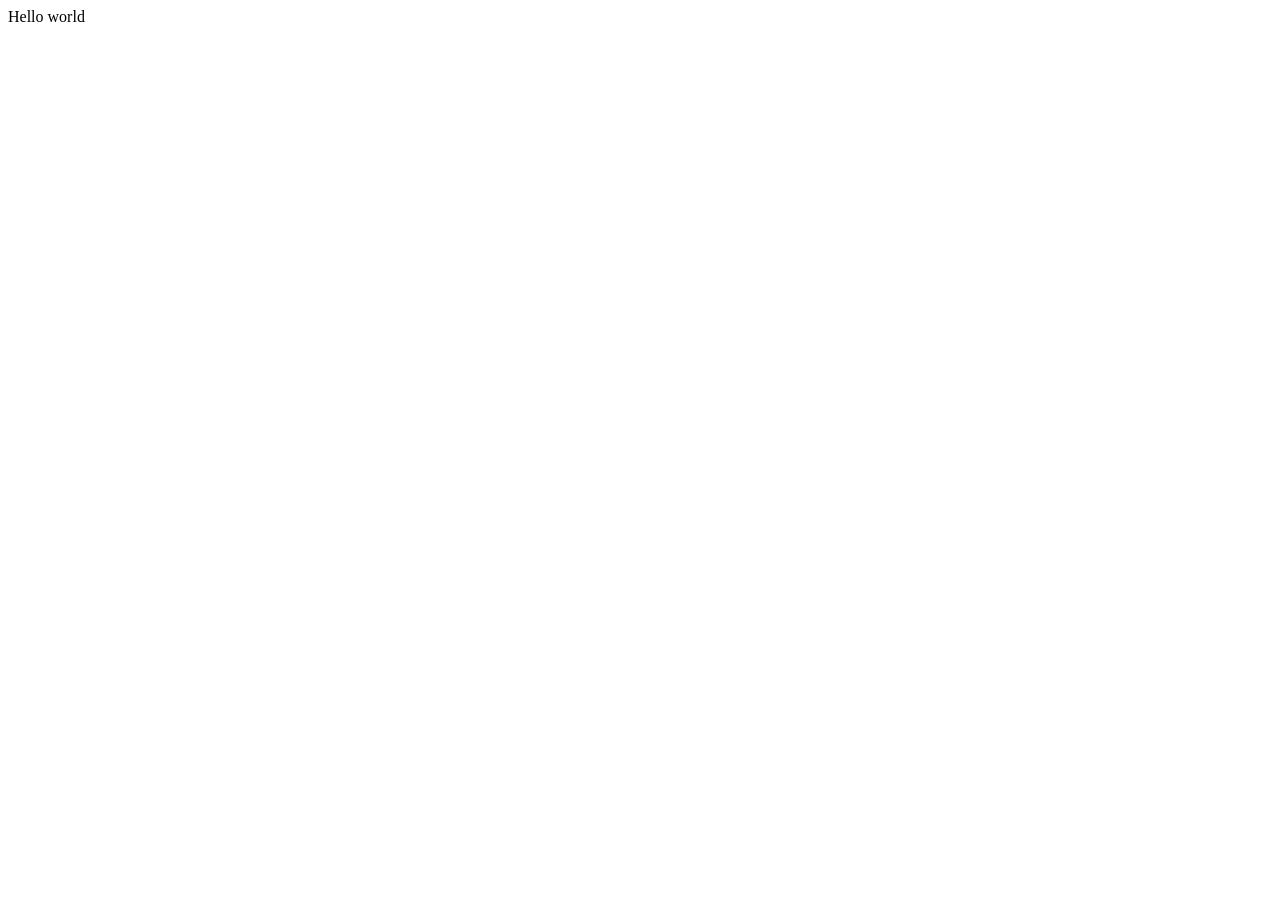
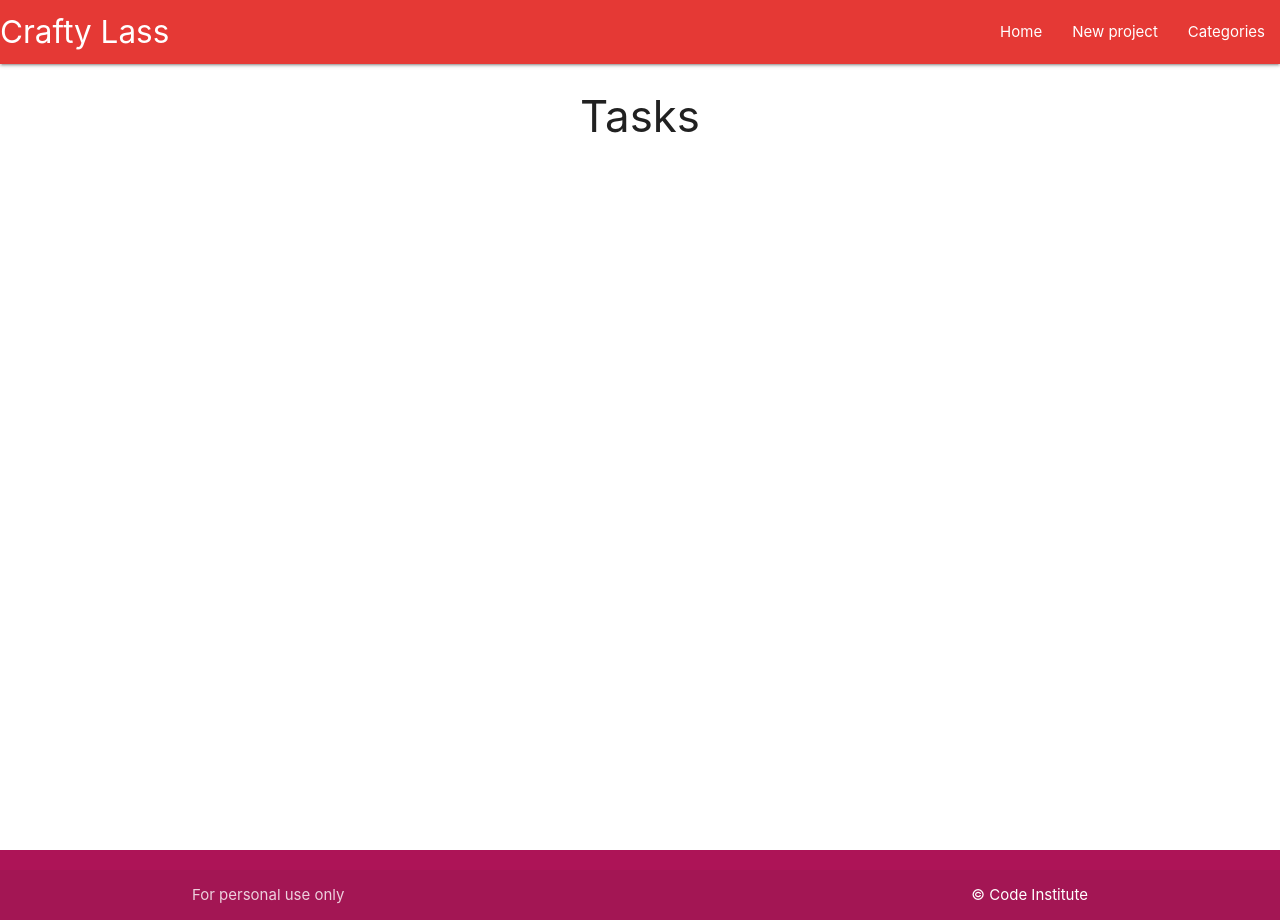
Before and after one commit to HArt11/taskmanager, a Flask app: page / in a window 1280 px wide. Before the commit the page is almost empty. Run offline with Flask 3, Linux system fonts and the light colour scheme.

Commit message:
footer fix

```diff
--- a/taskmanager/routes.py
+++ b/taskmanager/routes.py
@@ -5,4 +5,4 @@ from taskmanager.models import Category, Task
 
 @app.route("/")
 def home():
-    return render_template("base.html")
+    return render_template("tasks.html")
--- /dev/null
+++ b/taskmanager/static/css/style.css
@@ -0,0 +1,10 @@
+  /** sticky footer from Materialize **/
+  body {
+      display: flex;
+      min-height: 100vh;
+      flex-direction: column;
+  }
+
+  main {
+      flex: 1 0 auto;
+  }
--- /dev/null
+++ b/taskmanager/static/js/script.js
@@ -0,0 +1,5 @@
+document.addEventListener('DOMContentLoaded', function () {
+    //side nav initialisation
+    let sidenav = document.querySelectorAll('.sidenav');
+    M.Sidenav.init(sidenav);
+});
--- a/taskmanager/templates/base.html
+++ b/taskmanager/templates/base.html
@@ -4,9 +4,71 @@
     <meta charset="UTF-8" />
     <meta http-equiv="X-UA-Compatible" content="IE=edge" />
     <meta name="viewport" content="width=device-width, initial-scale=1.0" />
+    <!-- font awesome v 6.4.0-->
+    <link
+      rel="stylesheet"
+      href="https://cdnjs.cloudflare.com/ajax/libs/font-awesome/6.4.0/css/all.min.css"
+      integrity="sha512-iecdLmaskl7CVkqkXNQ/ZH/XLlvWZOJyj7Yy7tcenmpD1ypASozpmT/E0iPtmFIB46ZmdtAc9eNBvH0H/ZpiBw=="
+      crossorigin="anonymous"
+      referrerpolicy="no-referrer"
+    />
+    <!-- Compiled and minified CSS, from Materialize-->
+    <link
+      rel="stylesheet"
+      href="https://cdnjs.cloudflare.com/ajax/libs/materialize/1.0.0/css/materialize.min.css"
+    />
+
+    <!-- my css stylesheet-->
+    <link
+      rel="stylesheet"
+      href="{{ url_for('static', filename='css/style.css') }}"
+      type="text/css"
+    />
+
     <title>Task manager</title>
   </head>
   <body>
-    Hello world
+    <header>
+      <!-- top nav bar-->
+      <nav class="red darken-1">
+        <div class="nav-wrapper">
+          <a href="{{ url_for('home') }}!" class="brand-logo">Crafty Lass</a>
+          <a href="#" data-target="mobile-demo" class="sidenav-trigger"
+            ><i class="fas fa-bars"></i
+          ></a>
+          <ul class="right hide-on-med-and-down">
+            <li><a href="{{ url_for('home') }}">Home</a></li>
+            <li><a href="">New project</a></li>
+            <li><a href="">Categories</a></li>
+          </ul>
+        </div>
+      </nav>
+
+      <!--mobile side nav bar-->
+      <ul class="sidenav" id="mobile-demo">
+        <li><a href="{{ url_for('home') }}">Home</a></li>
+        <li><a href="">New project</a></li>
+        <li><a href="">Categories</a></li>
+      </ul>
+    </header>
+
+    <main class="containter">{% block content %} {% endblock %}</main>
+
+    <footer class="page-footer pink darken-3">
+      <div class="footer-copyright">
+        <div class="container">
+          For personal use only
+          <a
+            class="white-text right"
+            href="https://codeinstitute.net"
+            target="_blank"
+            >&copy; Code Institute</a
+          >
+        </div>
+      </div>
+    </footer>
+    <!-- Compiled and minified JavaScript, from Materialize -->
+    <script src="https://cdnjs.cloudflare.com/ajax/libs/materialize/1.0.0/js/materialize.min.js"></script>
+    <script src="{{ url_for('static', filename='js/script.js') }}"></script>
   </body>
 </html>
--- /dev/null
+++ b/taskmanager/templates/tasks.html
@@ -0,0 +1,7 @@
+{% extends "base.html" %} {% block content %}
+
+<h3 class="light-pink-text.text-darken-4 center-align">
+  Tasks
+</h3>
+
+{% endblock %}
```
